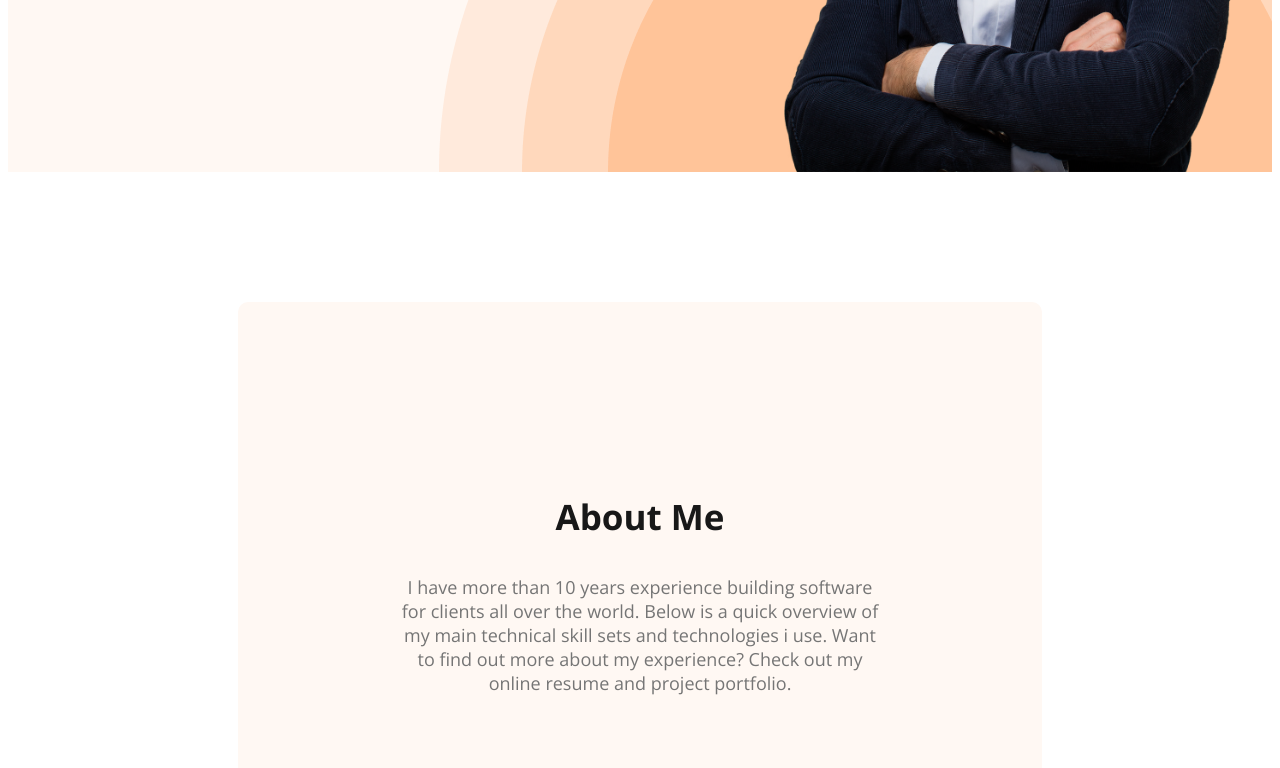
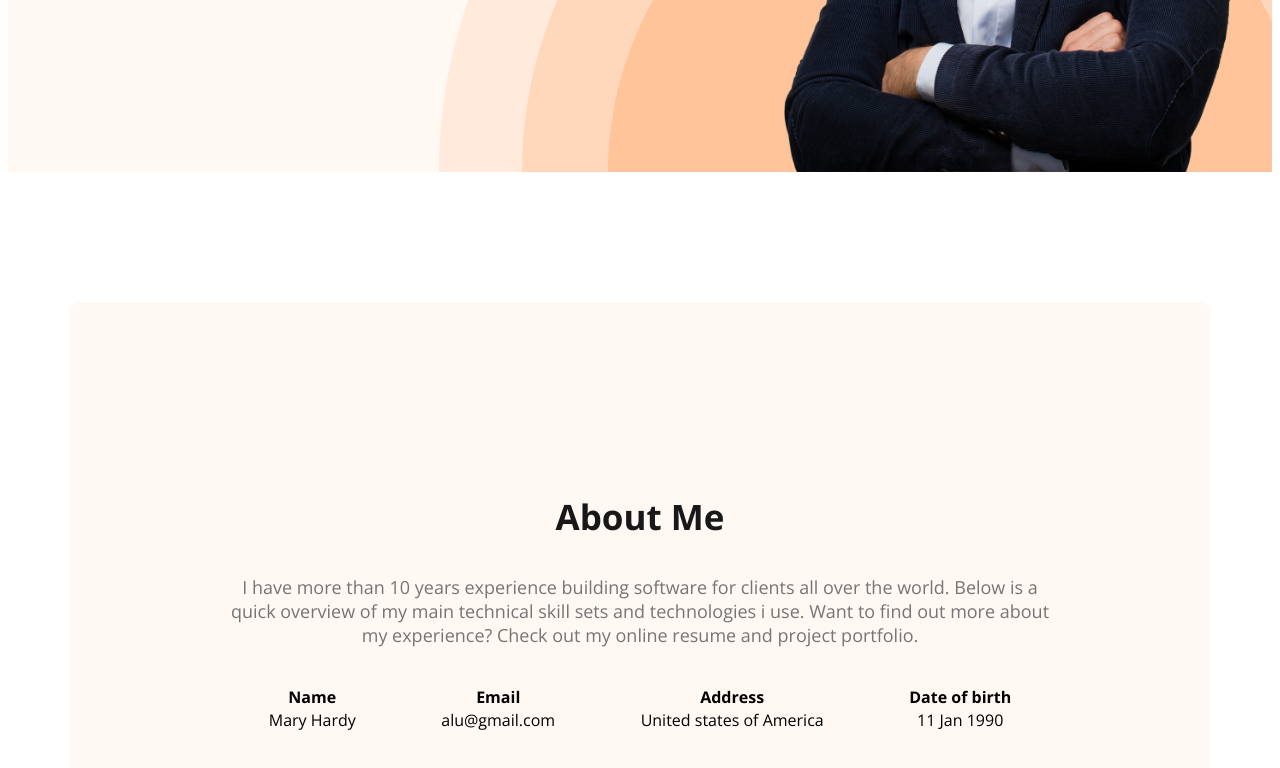
Before and after one commit to Mobarekul/web-developer-portfolio, a plain HTML site: page index.html in a window 1280 px wide. Shown: the part 617-1385 px from the top of the page. Drawn offline with nearby package versions, Linux system fonts and the light colour scheme.

Commit message:
added about information

```diff
--- a/index.html
+++ b/index.html
@@ -47,6 +47,25 @@
         Want to find out more about my experience? Check out my online resume and project portfolio.
 
       </p>
+      <div class="about-container">
+        <div class="about-info">
+          <h4 class="about-info-title">Name</h4>
+
+          <p class="about-info-description">Mary Hardy</p>
+        </div>
+        <div class="about-info">
+          <h4 class="about-info-title">Email</h4>
+          <p class="about-info-description">alu@gmail.com</p>
+        </div>
+        <div class="about-info">
+          <h4 class="about-info-title">Address</h4>
+          <p class="about-info-description">United states of America</p>
+        </div>
+        <div class="about-info">
+          <h4 class="about-info-title">Date of birth</h4>
+          <p class="about-info-description">11 Jan 1990</p>
+        </div>
+      </div>
     </section>
 
   </main>
--- a/style.css
+++ b/style.css
@@ -81,14 +81,16 @@ nav li > a {
   margin-left: 2px;
 }
 /* Main section styles */
+main {
+  max-width: 1140px;
+  margin: 0 auto;
+}
 /* About section styles */
 .about {
   padding: 156px;
   border-radius: 10px;
   background: #fff8f3;
-  margin-left: 230px;
-  margin-right: 230px;
-  margin-top: 130px;
+  margin: 130px 0;
 }
 .section-title {
   color: #181818;
@@ -105,3 +107,17 @@ nav li > a {
 
   font-weight: 400;
 }
+.about-container {
+  display: flex;
+
+  justify-content: space-around;
+}
+.about-info {
+  text-align: center;
+}
+.about-info-title {
+  margin-bottom: 0;
+}
+.about-info-description {
+  margin-top: 1px;
+}
```
